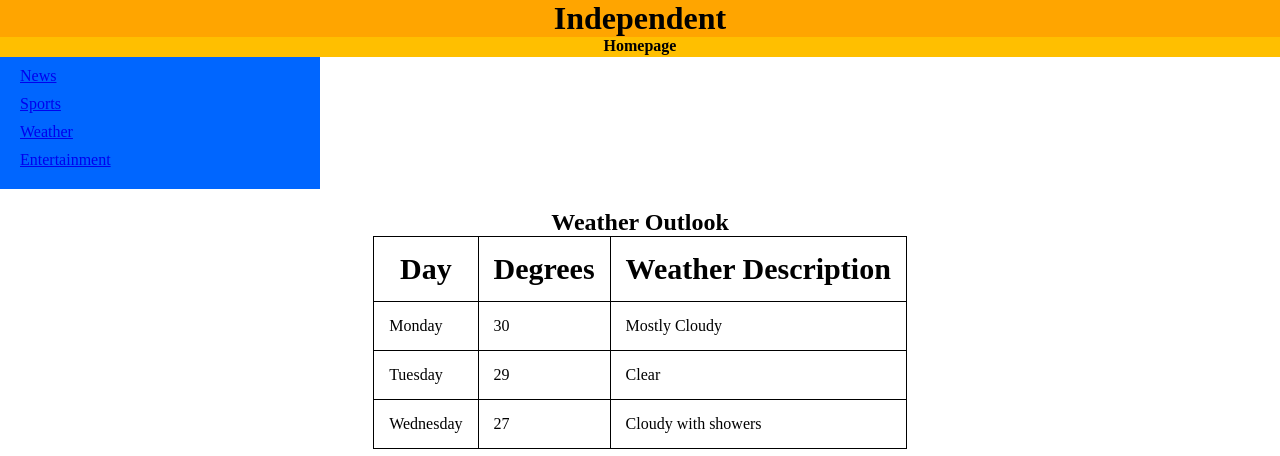
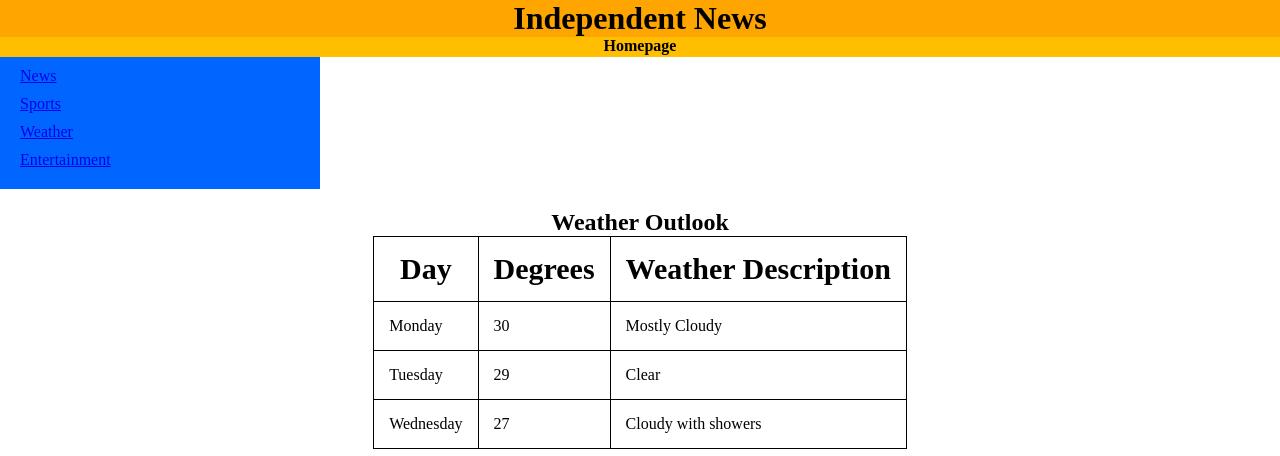
Before and after one commit to YusafOsei-Bonsu/HTML-Basic-Layout-Exercise, a plain HTML site: page index.html in a window 1280 px wide. Shown: the top 456 px of the page. Drawn offline with Linux system fonts and the light colour scheme.

Commit message:
change title

```diff
--- a/index.html
+++ b/index.html
@@ -8,7 +8,7 @@
   <body>
     <!-- DIV CONTAINER -->
     <header>
-      <h1>Independent</h1>
+      <h1>Independent News</h1>
       <!-- DIV CONTAINER -->
       <div id="homepage">
         <h4>Homepage</h4>
```
